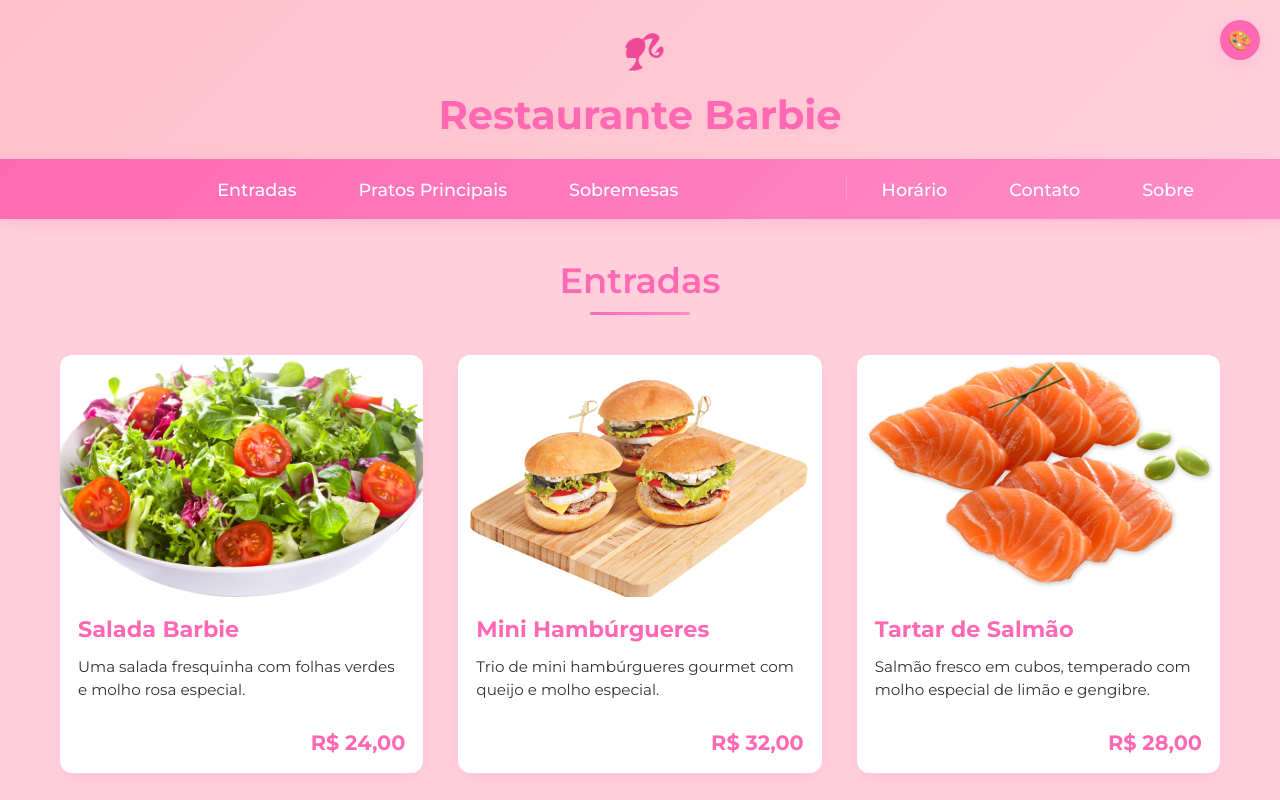
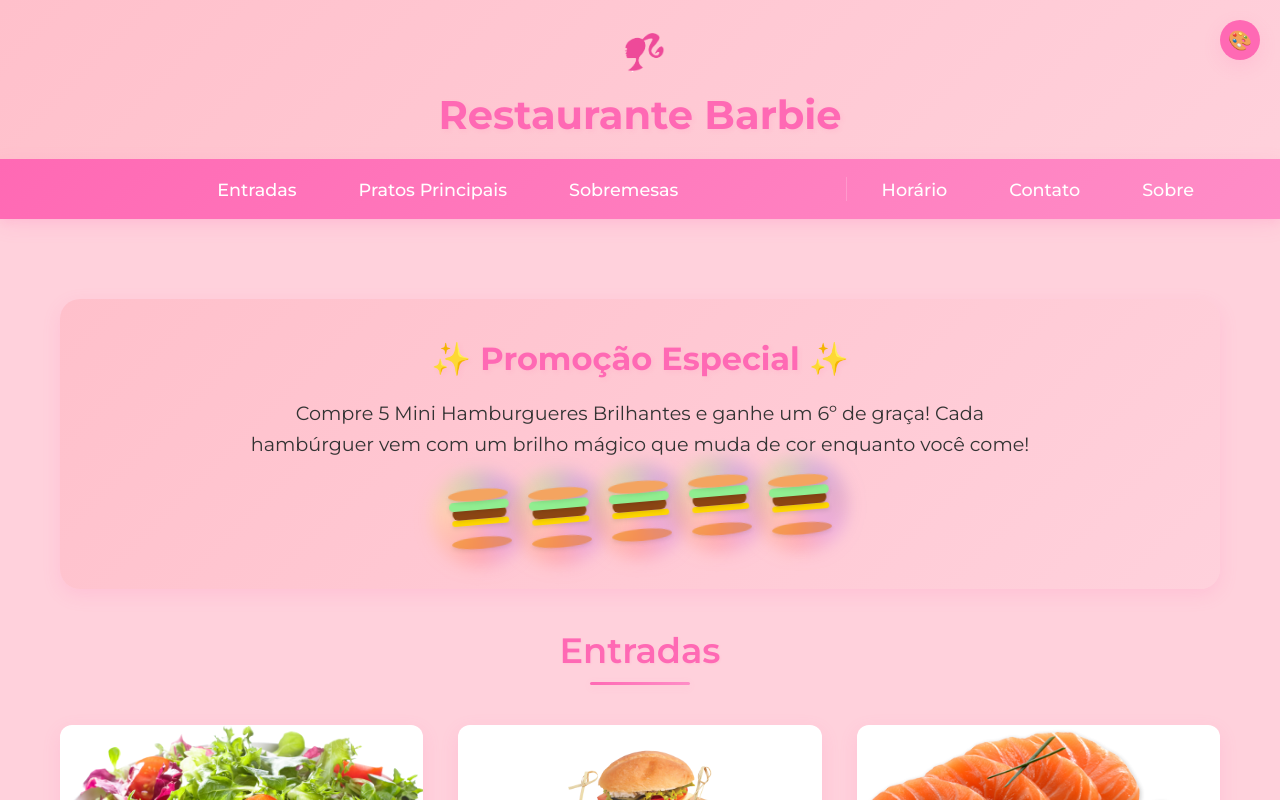
Before and after one commit to RafaelAlcantara1/cardapio-barbie-react, a React (Create React App) app: page / in a window 1280 px wide. Shown: the top 800 px of the page. Built offline with nearby package versions, Linux system fonts and the light colour scheme.

Commit message:
Add files via upload

```diff
--- a/src/App.js
+++ b/src/App.js
@@ -3,6 +3,7 @@
 import './styles.css';              // Importa o CSS
 import menuItems from './data';      // Importa TODOS os itens
 import ThemeSwitcher from './components/ThemeSwitcher';
+import Promocao from './components/Promocao';
 
 // Lazy load components
 const MenuSection = lazy(() => import('./components/MenuSection'));
@@ -102,6 +103,7 @@
 
       {/* Conteúdo Principal */}
       <main>
+        <Promocao />
         <Suspense fallback={<LoadingFallback />}>
           <MenuSection id="entradas" title="Entradas" items={entradas} />
         </Suspense>
--- /dev/null
+++ b/src/components/Promocao.js
@@ -0,0 +1,31 @@
+import React from 'react';
+
+const Promocao = () => {
+  return (
+    <div className="promocao-container">
+      <div className="promocao-content">
+        <h2>✨ Promoção Especial ✨</h2>
+        <p className="promocao-texto">
+          Compre 5 Mini Hamburgueres Brilhantes e ganhe um 6º de graça!
+          Cada hambúrguer vem com um brilho mágico que muda de cor enquanto você come!
+        </p>
+        <div className="hamburgueres-container">
+          {[...Array(5)].map((_, index) => (
+            <div key={index} className="hamburguer-wrapper">
+              <div className="hamburguer">
+                <div className="pao-superior"></div>
+                <div className="alface"></div>
+                <div className="carne"></div>
+                <div className="queijo"></div>
+                <div className="pao-inferior"></div>
+                <div className="brilho"></div>
+              </div>
+            </div>
+          ))}
+        </div>
+      </div>
+    </div>
+  );
+};
+
+export default Promocao;
--- a/src/styles.css
+++ b/src/styles.css
@@ -951,3 +951,188 @@
     color: var(--text-dark);
     font-weight: 500;
 }
+
+/* Estilos da Promoção */
+.promocao-container {
+    background: var(--gradient-light);
+    padding: 40px 20px;
+    margin: 40px 0;
+    border-radius: 20px;
+    box-shadow: var(--shadow-md);
+    position: relative;
+    overflow: hidden;
+}
+
+.promocao-content {
+    max-width: 800px;
+    margin: 0 auto;
+    text-align: center;
+}
+
+.promocao-content h2 {
+    color: var(--barbie-pink);
+    font-size: 2rem;
+    margin-bottom: 20px;
+    text-shadow: 2px 2px 4px rgba(255, 105, 180, 0.1);
+}
+
+.promocao-texto {
+    font-size: 1.2rem;
+    color: var(--text-dark);
+    margin-bottom: 30px;
+    line-height: 1.6;
+}
+
+.hamburgueres-container {
+    display: flex;
+    justify-content: center;
+    gap: 20px;
+    flex-wrap: wrap;
+    margin-top: 30px;
+}
+
+.hamburguer-wrapper {
+    position: relative;
+    width: 60px;
+    height: 60px;
+    animation: bounce 2s ease-in-out infinite;
+}
+
+.hamburguer-wrapper:nth-child(2) { animation-delay: 0.3s; }
+.hamburguer-wrapper:nth-child(3) { animation-delay: 0.6s; }
+.hamburguer-wrapper:nth-child(4) { animation-delay: 0.9s; }
+.hamburguer-wrapper:nth-child(5) { animation-delay: 1.2s; }
+
+.hamburguer {
+    position: relative;
+    width: 100%;
+    height: 100%;
+    transform-style: preserve-3d;
+    animation: wiggle 3s ease-in-out infinite;
+}
+
+.pao-superior,
+.pao-inferior {
+    position: absolute;
+    width: 100%;
+    height: 20%;
+    background: #f4a460;
+    border-radius: 50%;
+    box-shadow: 0 2px 4px rgba(0, 0, 0, 0.1);
+}
+
+.pao-superior {
+    top: 0;
+    transform: translateZ(5px);
+}
+
+.pao-inferior {
+    bottom: 0;
+    transform: translateZ(-5px);
+}
+
+.carne {
+    position: absolute;
+    width: 90%;
+    height: 20%;
+    background: #8b4513;
+    top: 30%;
+    left: 5%;
+    transform: translateZ(3px);
+    border-radius: 10px;
+    box-shadow: 0 2px 4px rgba(0, 0, 0, 0.1);
+}
+
+.alface {
+    position: absolute;
+    width: 100%;
+    height: 15%;
+    background: #90ee90;
+    top: 20%;
+    transform: translateZ(4px);
+    border-radius: 10px;
+    box-shadow: 0 2px 4px rgba(0, 0, 0, 0.1);
+}
+
+.queijo {
+    position: absolute;
+    width: 95%;
+    height: 10%;
+    background: #ffd700;
+    top: 50%;
+    left: 2.5%;
+    transform: translateZ(2px);
+    border-radius: 5px;
+    box-shadow: 0 2px 4px rgba(0, 0, 0, 0.1);
+}
+
+.brilho {
+    position: absolute;
+    top: -30%;
+    left: -30%;
+    width: 160%;
+    height: 160%;
+    background: conic-gradient(
+        from 0deg,
+        #ff0000,
+        #ff7f00,
+        #ffff00,
+        #00ff00,
+        #0000ff,
+        #4b0082,
+        #8b00ff,
+        #ff0000
+    );
+    animation: rotateRainbow 4s linear infinite;
+    opacity: 0.15;
+    filter: blur(8px);
+    pointer-events: none;
+    border-radius: 50%;
+    transform-origin: center;
+}
+
+@keyframes bounce {
+    0%, 100% { transform: translateY(0); }
+    50% { transform: translateY(-15px); }
+}
+
+@keyframes wiggle {
+    0%, 100% { transform: rotate(-5deg); }
+    50% { transform: rotate(5deg); }
+}
+
+@keyframes rotateRainbow {
+    0% { transform: rotate(0deg); }
+    100% { transform: rotate(360deg); }
+}
+
+/* Ajustes responsivos para a promoção */
+@media (max-width: 768px) {
+    .promocao-content h2 {
+        font-size: 1.8rem;
+    }
+
+    .promocao-texto {
+        font-size: 1.1rem;
+    }
+
+    .hamburguer-wrapper {
+        width: 50px;
+        height: 50px;
+    }
+}
+
+@media (max-width: 480px) {
+    .promocao-content h2 {
+        font-size: 1.5rem;
+    }
+
+    .promocao-texto {
+        font-size: 1rem;
+    }
+
+    .hamburguer-wrapper {
+        width: 40px;
+        height: 40px;
+    }
+}
```
